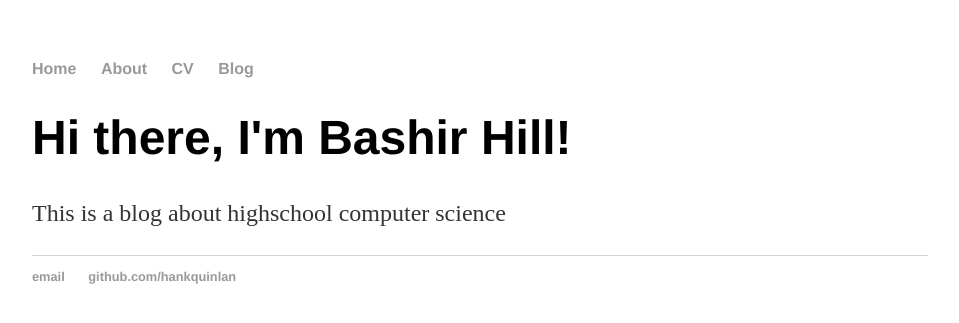
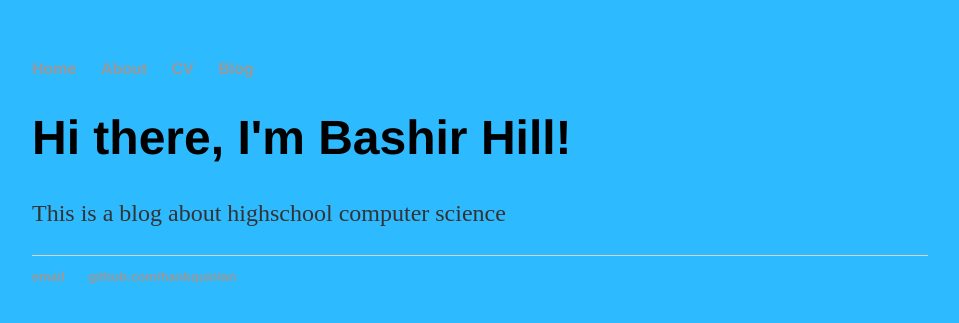
Before and after one commit to Bashirh5698/Bashirh5698.github.io, a Jekyll site: the page built from index.html, in a window 1280 px wide. Shown: the top 323 px of the page, without its empty margins (160-1119 px from the left). Built offline with Jekyll 4.4.1, drawn with Linux system fonts in a browser that asks for light colours.

Commit message:
Update main.css

```diff
--- a/css/main.css
+++ b/css/main.css
@@ -1,6 +1,7 @@
 body {
     margin: 60px auto;
     width: 70%;
+    background-color: #2EBAFF
 }
 nav ul, footer ul {
     font-family:'Helvetica', 'Arial', 'Sans-Serif';
```
